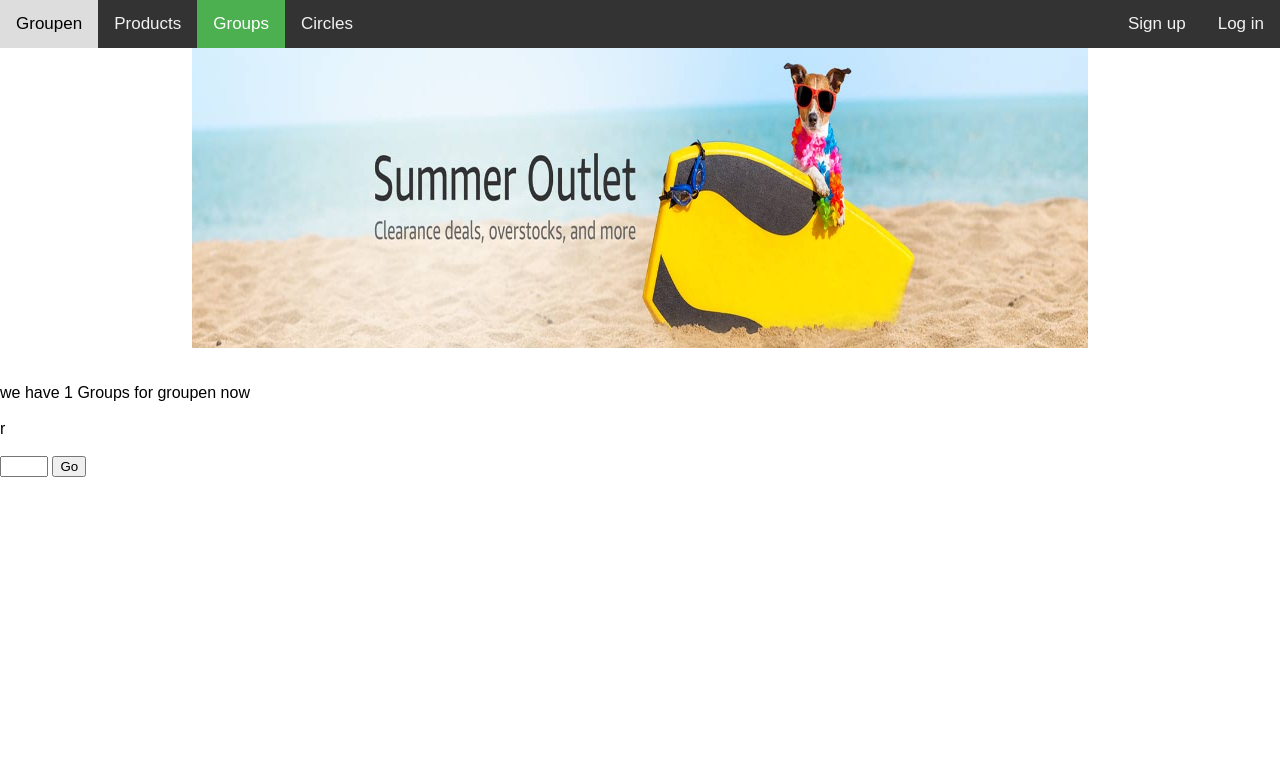
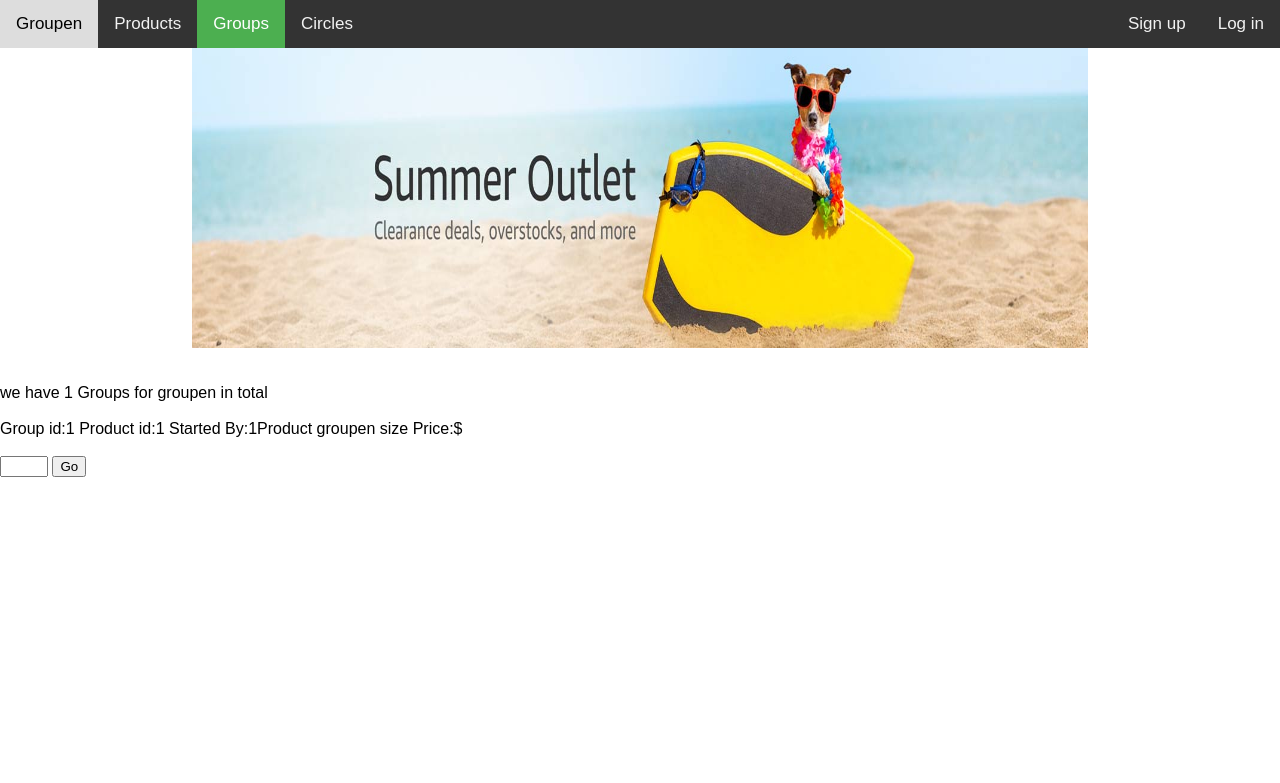
Before and after one commit to lj19940623/groupen, a PHP site: page /group.php in a window 1280 px wide. Shown: the top 783 px of the page. Run offline with PHP 8.4, Linux system fonts and the light colour scheme; tables that the repository leaves empty hold one stand-in row (values such as "Sample post").

Commit message:
621.17.01

```diff
--- a/SQLDB.class.php
+++ b/SQLDB.class.php
@@ -78,17 +78,22 @@ class groupenDB{
     //===================================================================
     // Product part
 
-    // function for searching products by search bar
-    public function search($productName){
-        $myName = mysqli_real_escape_string($this->database, $productName);
-        $sql = "SELECT name FROM product WHERE name LIKE '$myName%'";
+    // // function for searching products by search bar
+    // public function search($productName){
+    //     $myName = mysqli_real_escape_string($this->database, $productName);
+    //     $sql = "SELECT name FROM product WHERE name LIKE '$myName%'";
+    //     $result = mysqli_query($this->database,$sql);
+    //     return $result;
+    // }
+    // public function searchByPid($pid){
+    //     $sql = "SELECT * FROM product WHERE pid=".$pid."";
+    //     $result = mysqli_query($this->database,$sql);
+    //     return $result;
+    // }
+    public function getProductGroupingSizeByPid($pid){
+        $sql = "SELECT grouping_size FROM product WHERE pid=".$pid."";
         $result = mysqli_query($this->database,$sql);
-        return $result;
-    }
-    public function searchByPid($pid){
-        $sql = "SELECT * FROM product WHERE pid=".$pid."";
-        $result = mysqli_query($this->database,$sql);
-        return $result;
+        return mysqli_fetch_array($result)[0];
     }
     public function validateProductByPid($pid){
         $sql = "SELECT end_time FROM product WHERE pid=".$pid."";
@@ -116,8 +121,10 @@ class groupenDB{
 
     // function for listing Products
     // public function listing($searchType, $param, $order){
-    public function listGroup($numPerDiv, $offset){
-        $sql = "SELECT * FROM groups ORDER BY gid ASC LIMIT " . $numPerDiv . " OFFSET " . $offset;
+    public function listGroup($numPerDiv, $offset, $p_pid=-1){
+        $sql = "SELECT * FROM groups ";
+        if($p_pid!=-1) $sql .= " WHERE product_pid = '" . $p_pid . "'";
+        $sql .= "ORDER BY gid ASC LIMIT " . $numPerDiv . " OFFSET " . $offset;
         $result = mysqli_query($this->database,$sql);
         return $result;
     }
--- a/group.php
+++ b/group.php
@@ -57,14 +57,13 @@ $link = groupenDB::getInstance();
     <!-- Other things -->
     <?php
     // echo "offset = " . ($numPerDiv * $productDiv);
-    $groupList = $link -> listGroup($numPerDiv,($numPerDiv*$groupDiv));
+    $groupList = $link -> listGroup($numPerDiv,($numPerDiv*$groupDiv),(isset($_GET["pid"])?$_GET["pid"]:-1));
     $numOfGroup = $link -> countGroup();
-    echo "<br> we have ". $numOfGroup . " Groups for groupen now <br><br>";
+    echo "<br> we have ". $numOfGroup . " Groups for groupen in total <br><br>";
     while($r = mysqli_fetch_assoc($groupList)) {
-        // TODO: add later
-        echo "r<br>";
-        // echo " <img src='" . $r["photo_url"] . "' width='30%' height='30%' > <br>";
-        // echo "pid:" . $r["pid"] . "  Name:" . $r["name"] . "  Brief:" . $r["description"] . "  Price:" . $r["price"] ."$<br>";
+        echo "Group id:" . $r["gid"] . "  Product id:" . $r["product_pid"] . "  Started By:" . $r["starter_uid"];
+        echo "Product groupen size";
+        echo "  Price:" . "$<br>";
         // echo "1st discount: " . $r["first_discount"]*100 . "% ~~";
         // echo "<a href=\"product.php?makeNewGroup=".$r["pid"]."\">Groupen it!</a> ";
         // echo " member discount: " . $r["discount"]*100 . "% ~~";
--- a/product.php
+++ b/product.php
@@ -70,10 +70,10 @@ $link = groupenDB::getInstance();
     echo "<br> we have ". $numOfProduct . " products for groupen now <br><br>";
     while($r = mysqli_fetch_assoc($productList)) {
         echo " <img src='" . $r["photo_url"] . "' width='30%' height='30%' > <br>";
-        echo "pid:" . $r["pid"] . "  Name:" . $r["name"] . "  Brief:" . $r["description"] . "  Price:" . $r["price"] ."$<br>";
-        echo "1st discount: " . $r["first_discount"]*100 . "% ~~";
+        echo "pid:" . $r["pid"] . "  Name:" . $r["name"] . "  Brief:" . $r["description"] ."  Price:" . $r["price"] ."$<br>";
+        echo " Groupen Size:".$link->getProductGroupingSizeByPid($r["pid"]) . " with 1st discount: " . $r["first_discount"]*100 . "%~";
         echo "<a href=\"account.php?makeGroupWithPid=".$r["pid"]."\">Groupen it!</a> ";
-        echo " member discount: " . $r["discount"]*100 . "% ~~";
+        echo " member discount: " . $r["discount"]*100 . "%~";
         echo "<a href=\"group.php?pid=".$r["pid"]."\">Find Group!</a> <br><br>";
     }
     ?>
```
